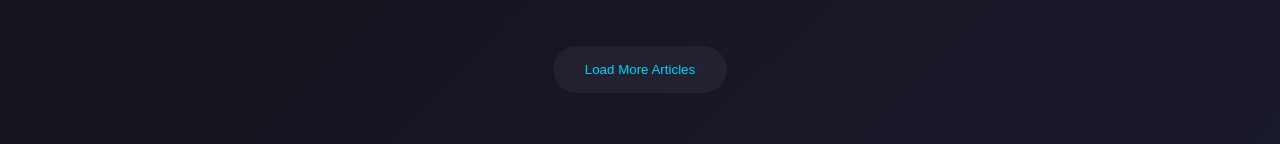
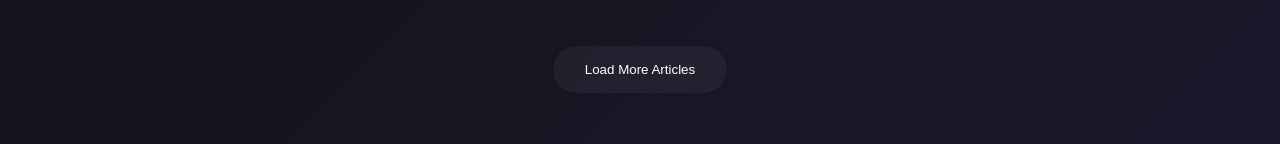
Before and after one commit to RD-Luthr/orin, a plain HTML site: page index.html in a window 1280 px wide. Shown: the part 1281-1425 px from the top of the page. Drawn offline with Linux system fonts and the light colour scheme.

Commit message:
Update index.html

```diff
--- a/index.html
+++ b/index.html
@@ -295,7 +295,7 @@
             padding: 1rem 2rem;
             background: rgba(255, 255, 255, 0.05);
             border: 1px solid rgba(0, 0, 0, 0.3);
-            color: #00d4ff;
+            color: #ffffff;
             border-radius: 50px;
             cursor: pointer;
             font-weight: 500;
```
